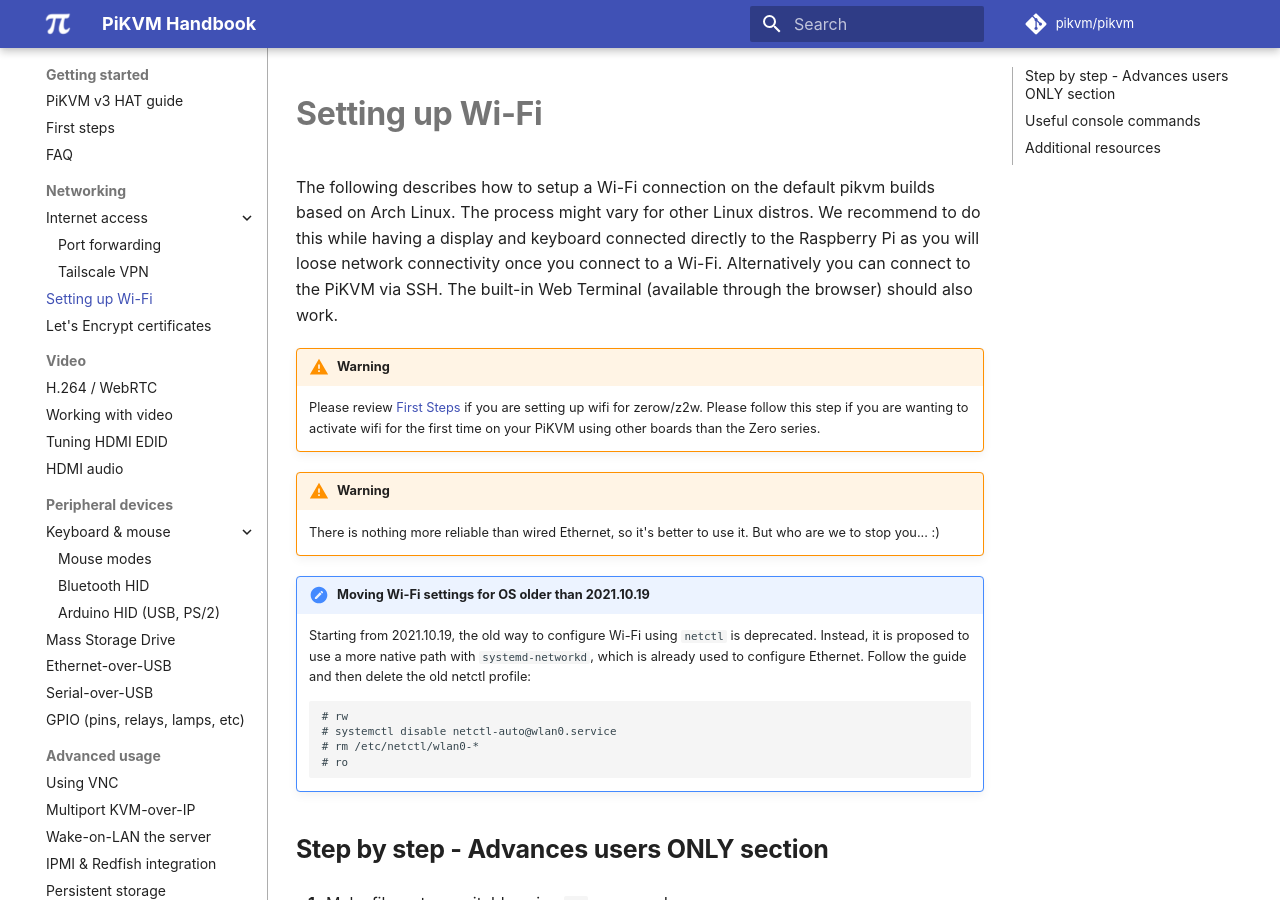
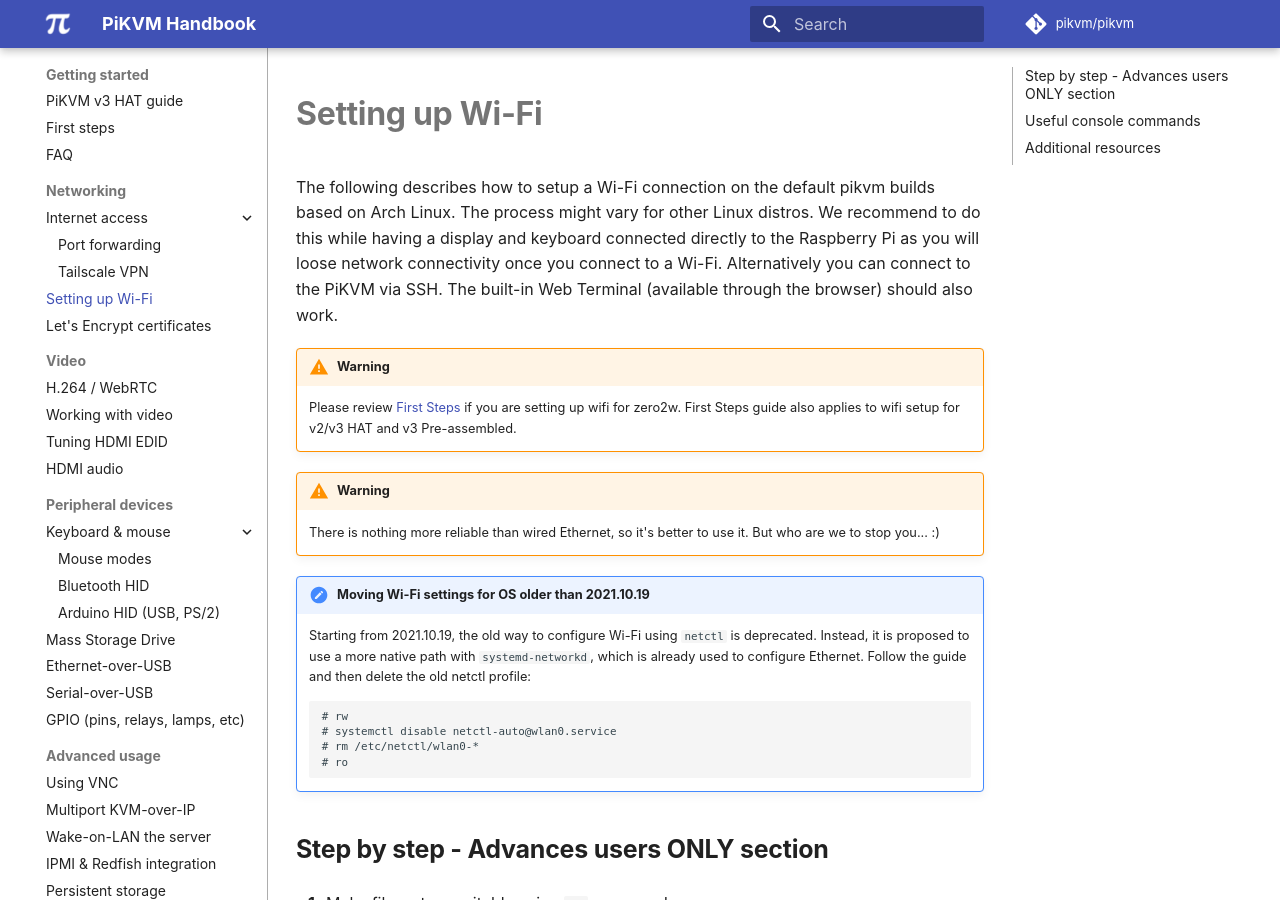
Before and after one commit to pikvm/pikvm, an MkDocs documentation site: the page built from docs/wifi.md, in a window 1280 px wide and 900 px high. Built offline with MkDocs 1.6.1 and Material for MkDocs 9.7.7, drawn with Linux system fonts in a browser that asks for light colours; some web fonts are replaced; comment, search, counter and statistics services are not loaded.

Commit message:
Update wifi.md
Added and removed verbiage for clarity.

```diff
--- a/docs/wifi.md
+++ b/docs/wifi.md
@@ -6,7 +6,7 @@
 Alternatively you can connect to the PiKVM via SSH. The built-in Web Terminal (available through the browser) should also work.
 
 !!! warning
-    Please review [First Steps](first_steps.md) if you are setting up wifi for zerow/z2w. Please follow this step if you are wanting to activate wifi for the first time on your PiKVM using other boards than the Zero series.
+    Please review [First Steps](first_steps.md) if you are setting up wifi for zero2w. First Steps guide also applies to wifi setup for v2/v3 HAT and v3 Pre-assembled.
 
 !!! warning
     There is nothing more reliable than wired Ethernet, so it's better to use it. But who are we to stop you... :)
```
